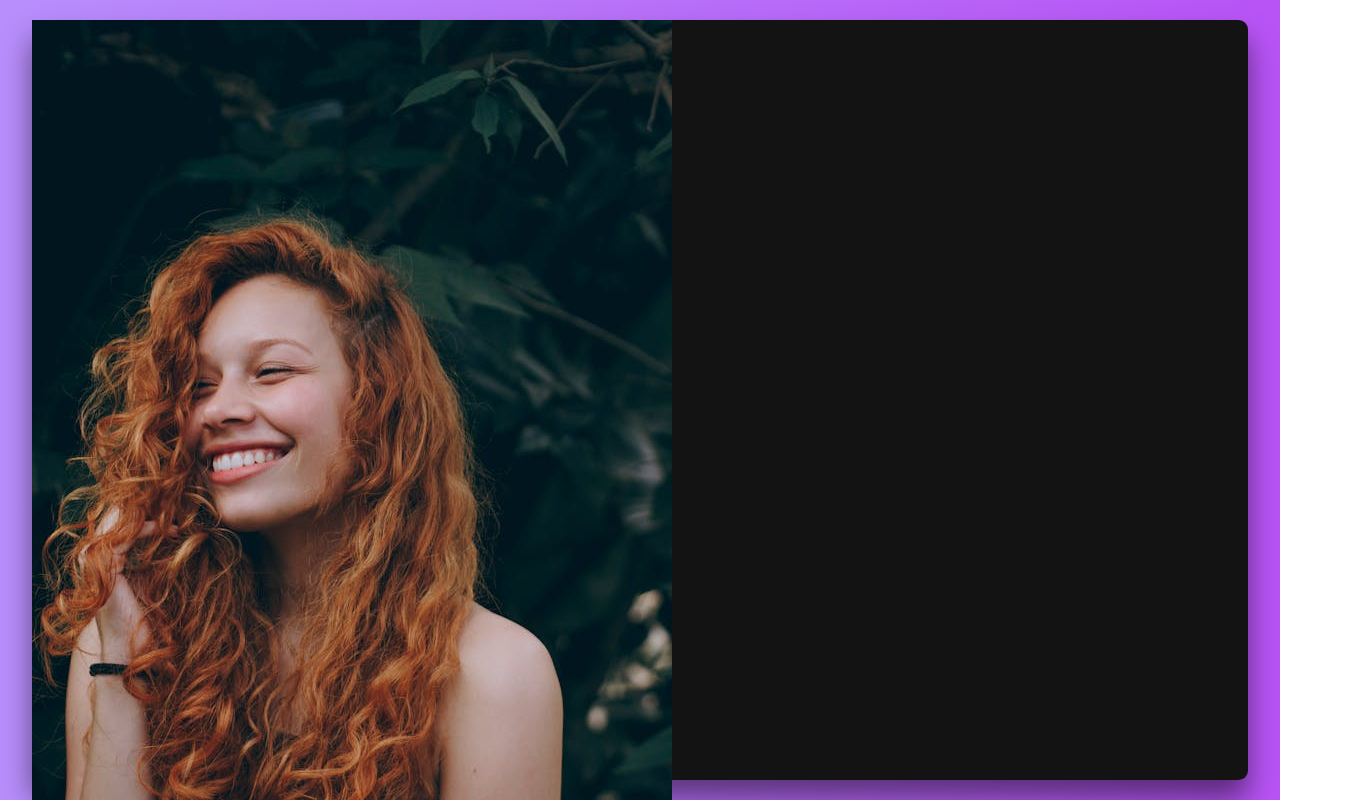
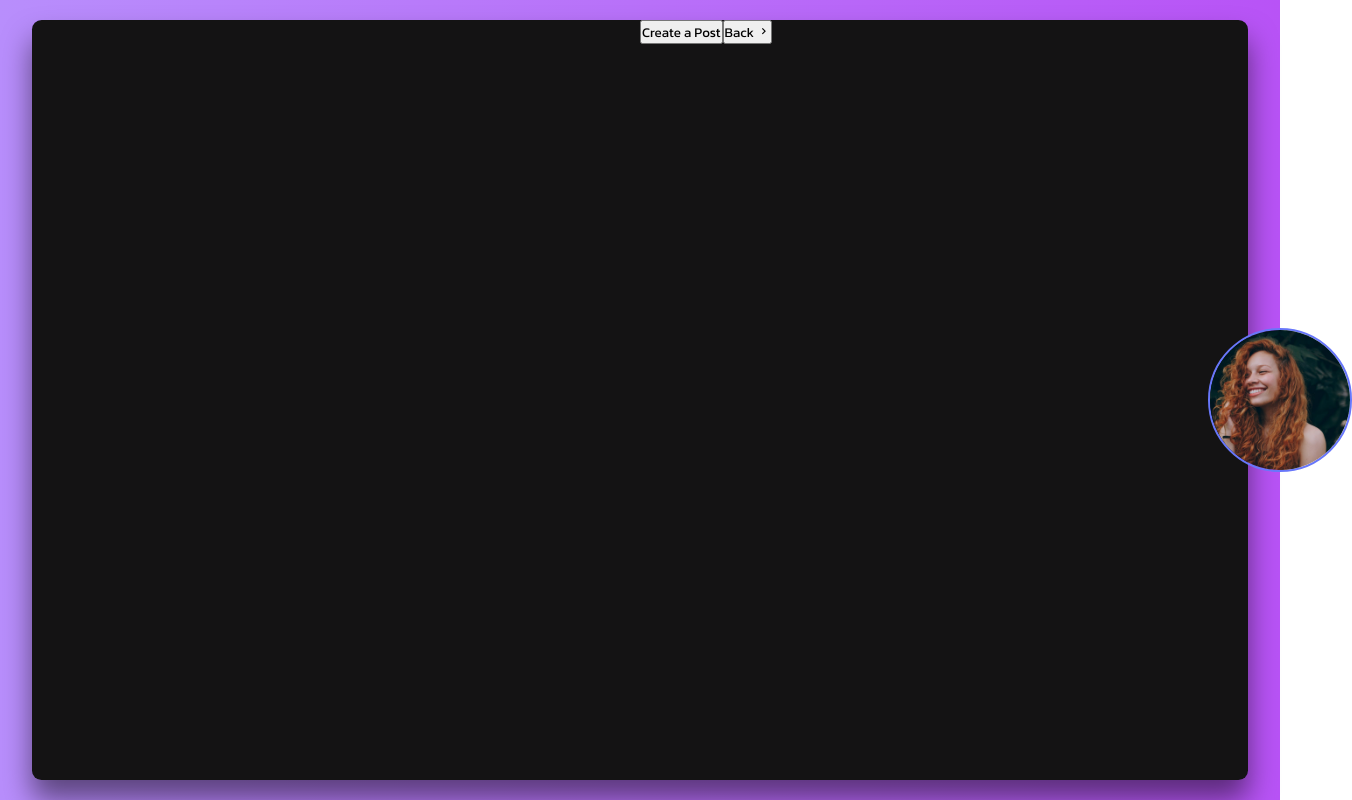
Before and after one commit to Lazee999/News-Blog-Application-, a React (Vite) app: page / in a window 1280 px wide. Shown: the top 800 px of the page, 1352 px wide, since content can reach past the window. Built offline with nearby package versions, Linux system fonts and the light colour scheme.

Commit message:
create blog scss

```diff
--- a/src/Components/Blog/Blog.jsx
+++ b/src/Components/Blog/Blog.jsx
@@ -1,5 +1,6 @@
 import React from 'react'
 import UserImg from '../../assets/images/user.jpg'
+import './Blog.scss'
 const Blog = () => {
   return (
     <div className='blog'>
--- a/src/Components/Blog/Blog.scss
+++ b/src/Components/Blog/Blog.scss
@@ -0,0 +1,33 @@
+.blog{
+    width: 100%;
+    height: 100%;
+    display: flex;
+}
+.blog-left{
+    width: 50%;
+    height: 100%;
+    background-color: liner-gradient(rgba(184,142 ,252 ,0.3 ), rgba(104,119,244,0.2 )),
+    url(../assets/images/bg.jpg);
+    background-size: cover;
+    border-radius: 1rem 0 0 1rem;
+
+    }
+.blog-left img{
+width: 15rem;
+aspect-ratio: 1;
+object-fit: cover;
+border-radius: 50%;
+border: .3rem solid #6877fa;
+position: absolute;
+top: 50%;
+right: -7.5rem;
+transform: translateY(-50%);
+}
+
+.blogs-right{
+    width: 50%;
+    height: 100%;
+    display: flex;
+    justify-content: center;
+    align-items: center;
+}
```
